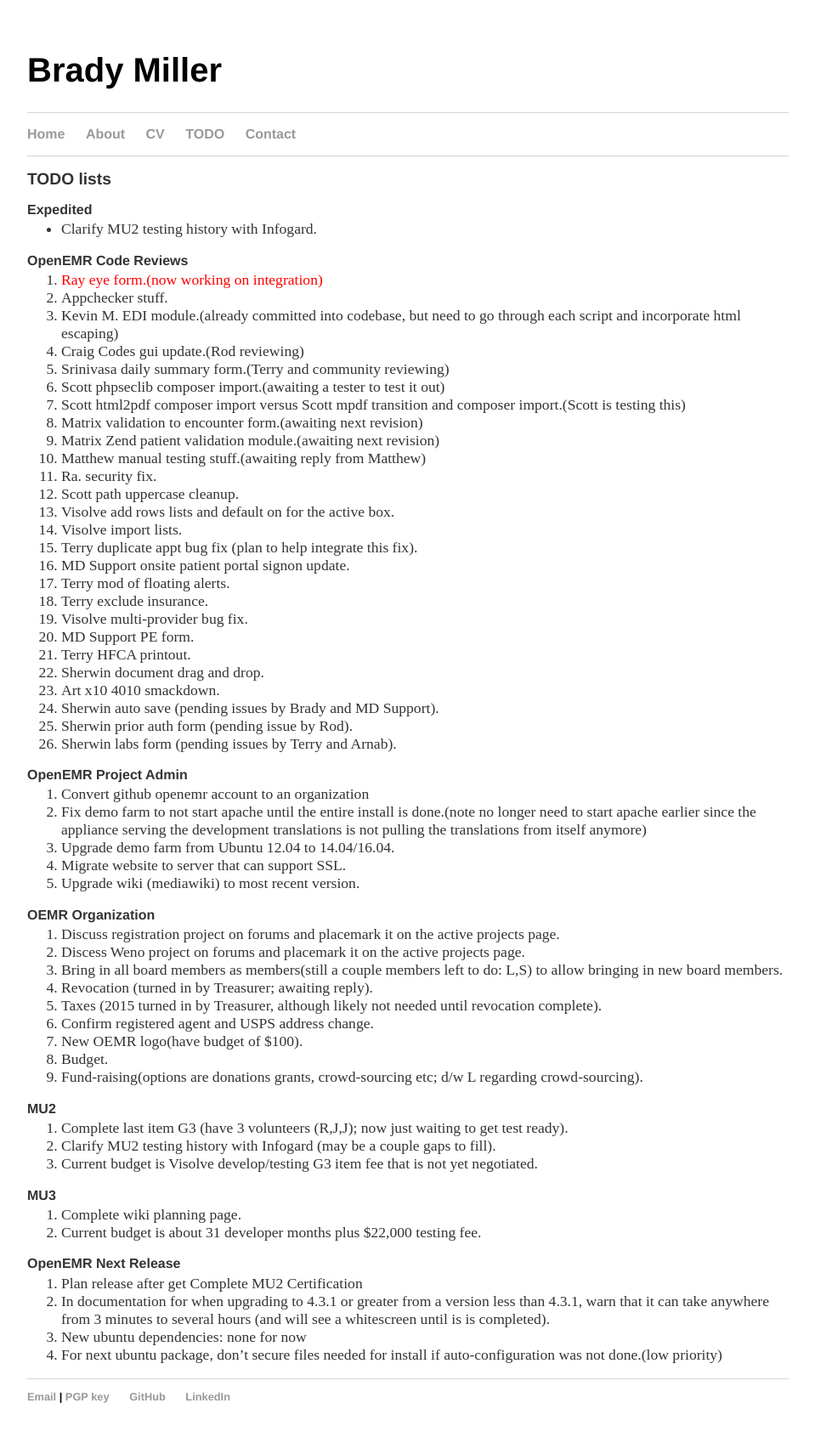
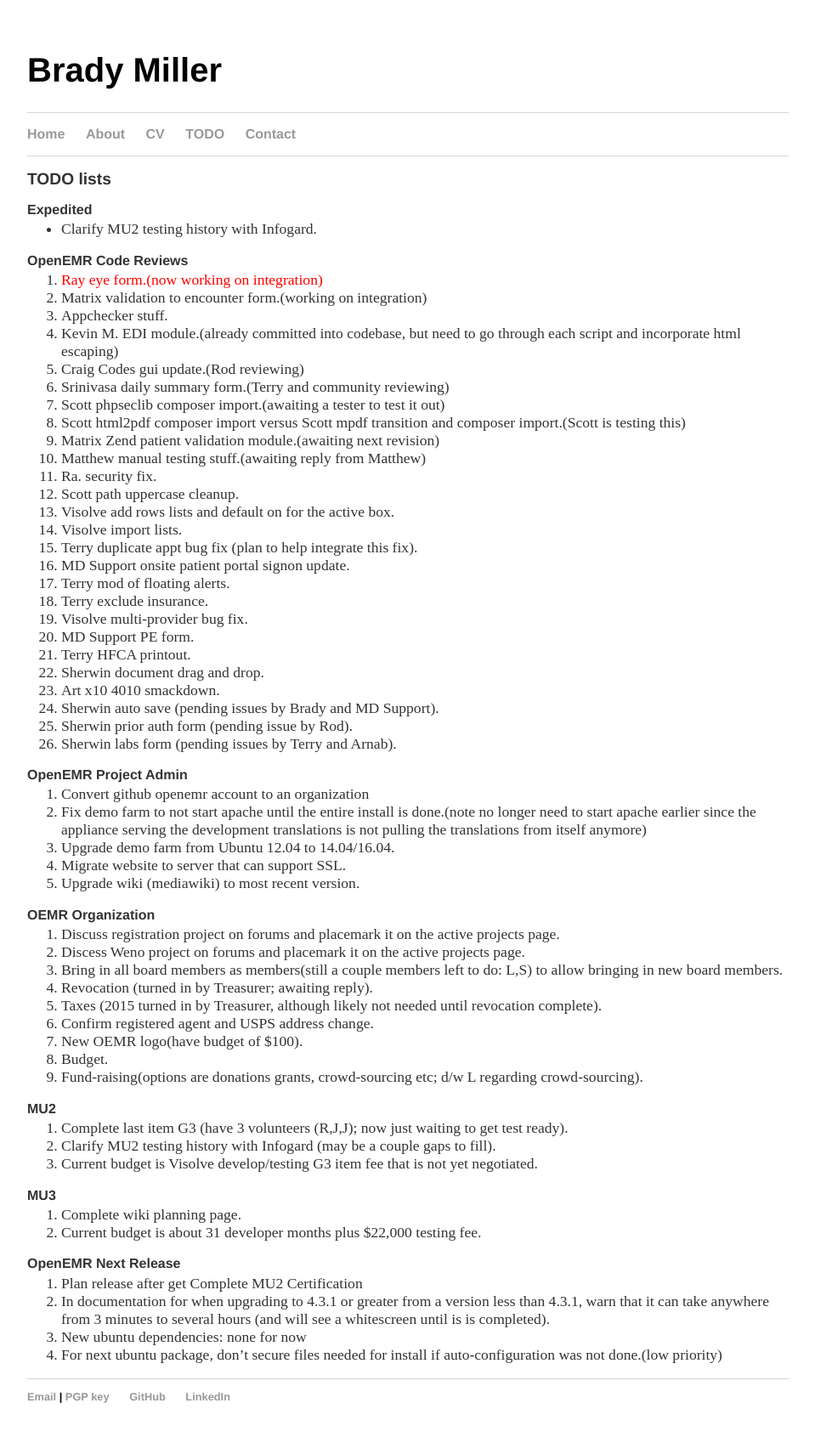
Before and after one commit to bradymiller/bradymiller.github.io, a Jekyll site: the page built from todo/index.md, in a window 1280 px wide. Shown: the whole page at 85% size, without its empty margins (160-1119 px from the left). Built offline with Jekyll 4.4.1, drawn with Linux system fonts in a browser that asks for light colours.

Commit message:
Update todo list

```diff
--- a/todo/index.md
+++ b/todo/index.md
@@ -8,13 +8,13 @@
 
 ### OpenEMR Code Reviews
 1. <span style="color: red">Ray eye form.(now working on integration)</span>
+1. Matrix validation to encounter form.(working on integration)
 1. Appchecker stuff.
 1. Kevin M. EDI module.(already committed into codebase, but need to go through each script and incorporate html escaping)
 1. Craig Codes gui update.(Rod reviewing)
 1. Srinivasa daily summary form.(Terry and community reviewing)
 1. Scott phpseclib composer import.(awaiting a tester to test it out)
 1. Scott html2pdf composer import versus Scott mpdf transition and composer import.(Scott is testing this)
-1. Matrix validation to encounter form.(awaiting next revision)
 1. Matrix Zend patient validation module.(awaiting next revision)
 1. Matthew manual testing stuff.(awaiting reply from Matthew)
 1. Ra. security fix.
```
